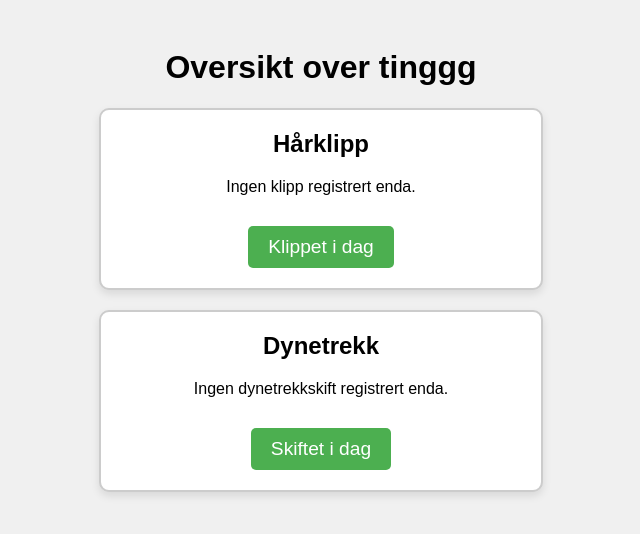
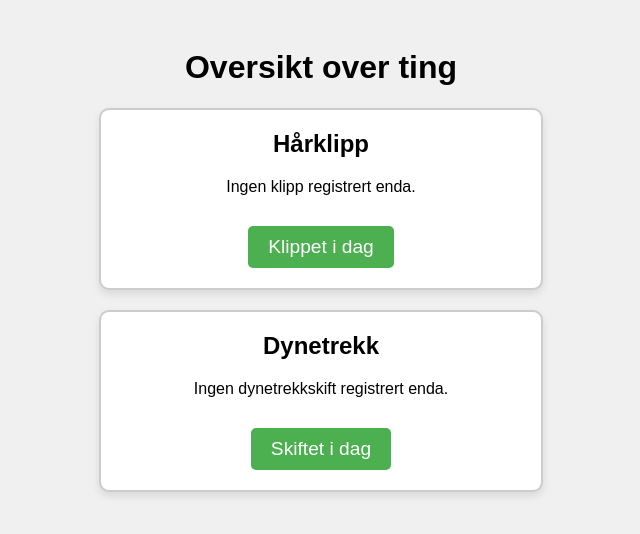
Before and after one commit to eivindmol/klippings, a plain HTML site: page index.html in a window 1280 px wide. Shown: the whole page, without its empty margins (319-959 px from the left). Drawn offline with Linux system fonts and the light colour scheme.

Commit message:
Update index.html

```diff
--- a/index.html
+++ b/index.html
@@ -46,7 +46,7 @@
 </head>
 <body>
 
-<h1>Oversikt over tinggg</h1>
+<h1>Oversikt over ting</h1>
 
 <div class="tracker">
   <h2>Hårklipp  </h2>
```
